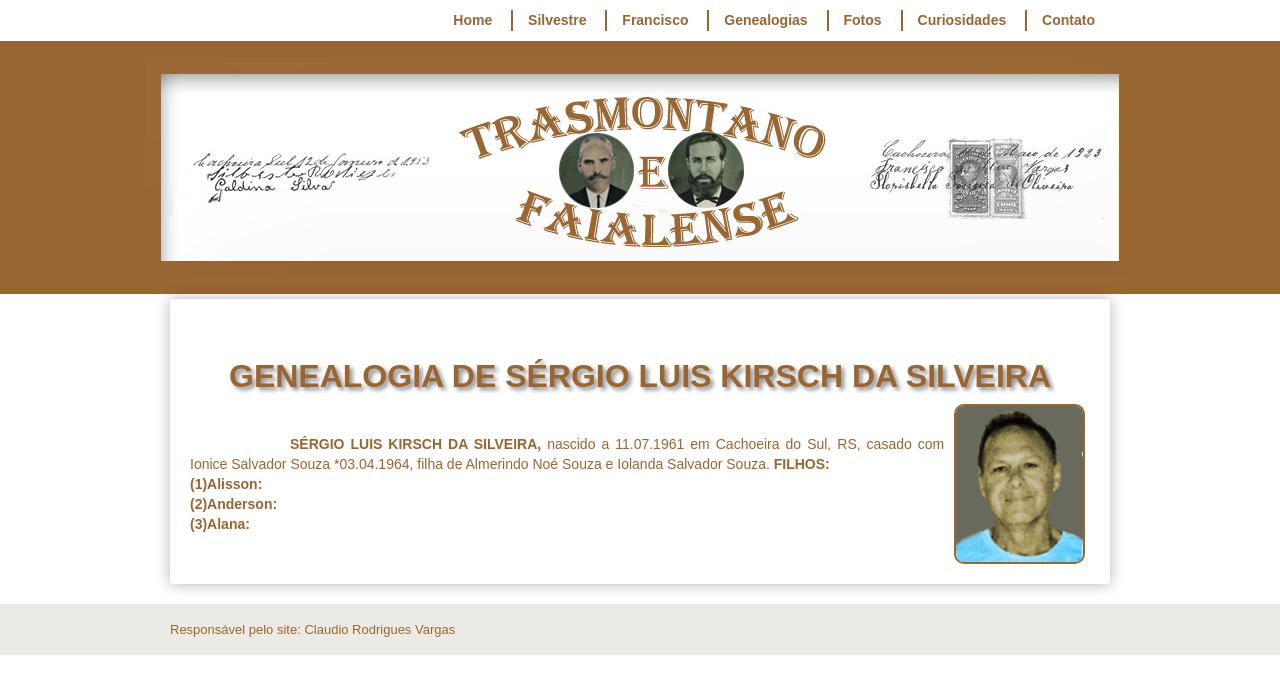
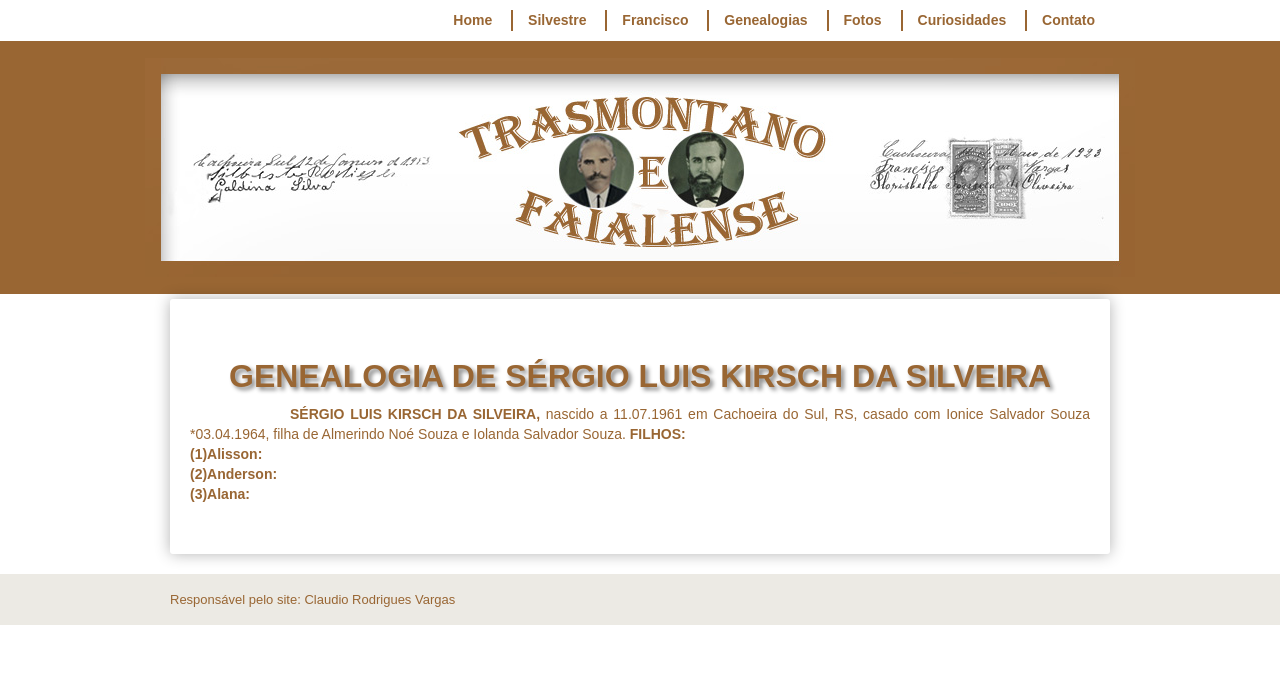
Before and after one commit to claudiovargas1955/claudiovargas1955.github.io, a Jekyll site: the page built from _pages/genealogia-de-sergio-luis-kirsch-da-silveira.html, in a window 1280 px wide. Shown: the top 694 px of the page. Built offline with Jekyll 4.4.1, drawn with Linux system fonts in a browser that asks for light colours; some web fonts are replaced.

Commit message:
Update genealogia-de-sergio-luis-kirsch-da-silveira.html

```diff
--- a/_pages/genealogia-de-sergio-luis-kirsch-da-silveira.html
+++ b/_pages/genealogia-de-sergio-luis-kirsch-da-silveira.html
@@ -95,7 +95,6 @@ details[open] summary {color:#996633;
 </style>
 
 <h1>GENEALOGIA DE SÉRGIO LUIS KIRSCH DA SILVEIRA</h1>
-<p><img class="dir" style="float:right"; src="/images/FOTO SÉRGIO.jpg" height="160px"; title="Sergio";/><br>
 <b><p style="text-indent:100px";/>SÉRGIO LUIS KIRSCH DA SILVEIRA,</b> nascido a 11.07.1961 em Cachoeira do Sul, RS, casado com
 Ionice Salvador Souza *03.04.1964, filha de Almerindo Noé Souza e Iolanda Salvador Souza. <b>FILHOS: </b><br>
   <b>(1)Alisson: </b><br>
```
